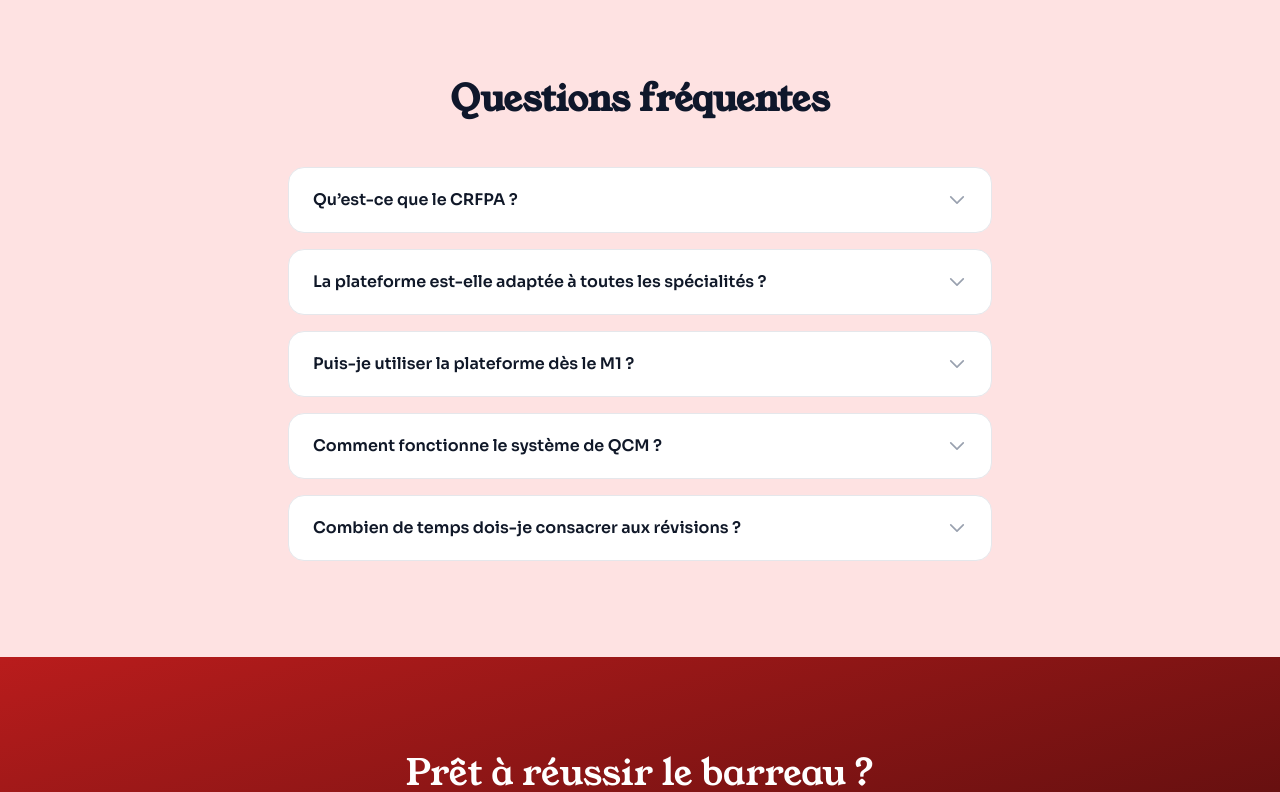
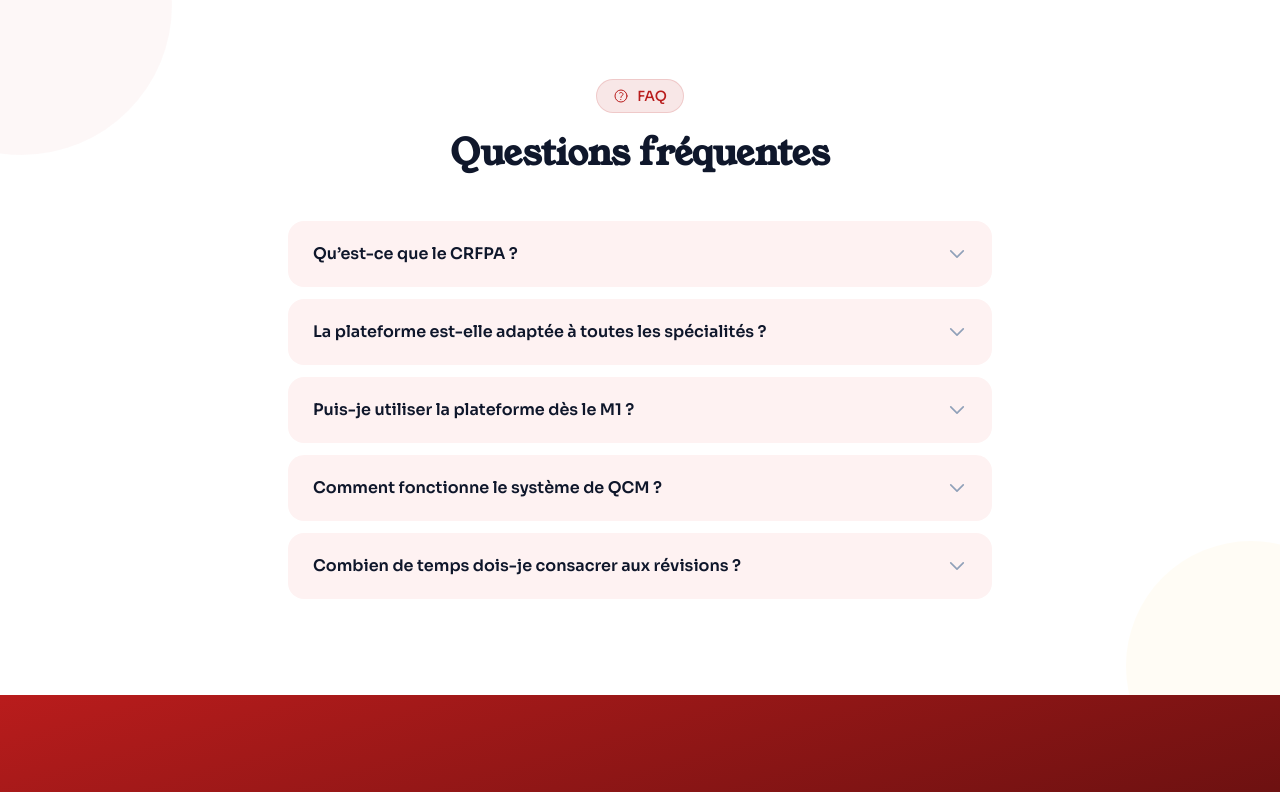
Before and after one commit to loicgautierbp-cpu/prepa-crfpa, a Next.js app: page / in a window 1280 px wide. Shown: the part 3260-4052 px from the top of the page. Built offline with nearby package versions, Linux system fonts and the light colour scheme; no server answers.

Commit message:
FAQ redesign: fond blanc, badge, cards actives, decorations

```diff
--- a/src/components/home/FaqSection.jsx
+++ b/src/components/home/FaqSection.jsx
@@ -56,22 +56,31 @@ export default function FaqSection() {
   };
 
   return (
-    <section id="faq" className="py-16 md:py-24 bg-[#fee2e2]">
-      <div className="max-w-3xl mx-auto px-4 sm:px-6 lg:px-8">
-        <h2 style={{ fontFamily: 'var(--font-display)' }} className="text-3xl md:text-4xl font-bold text-slate-900 text-center mb-12">
-          Questions fréquentes
-        </h2>
-        <div className="space-y-4">
+    <section id="faq" className="py-16 md:py-24 bg-white relative overflow-hidden">
+      {/* Decorative elements */}
+      <div className="absolute top-0 left-0 w-[300px] h-[300px] bg-[#b91c1c]/[0.03] rounded-full -ml-32 -mt-32 pointer-events-none"></div>
+      <div className="absolute bottom-0 right-0 w-[250px] h-[250px] bg-amber-400/[0.04] rounded-full -mr-24 -mb-24 pointer-events-none"></div>
+      <div className="max-w-3xl mx-auto px-4 sm:px-6 lg:px-8 relative z-10">
+        <div className="text-center mb-12">
+          <div className="inline-flex items-center gap-2 bg-[#b91c1c]/10 border border-[#b91c1c]/15 rounded-full px-4 py-1.5 text-sm font-medium text-[#b91c1c] mb-5">
+            <svg className="w-4 h-4" fill="none" viewBox="0 0 24 24" stroke="currentColor" strokeWidth="1.5"><path strokeLinecap="round" strokeLinejoin="round" d="M9.879 7.519c1.171-1.025 3.071-1.025 4.242 0 1.172 1.025 1.172 2.687 0 3.712-.203.179-.43.326-.67.442-.745.361-1.45.999-1.45 1.827v.75M21 12a9 9 0 1 1-18 0 9 9 0 0 1 18 0Zm-9 5.25h.008v.008H12v-.008Z" /></svg>
+            FAQ
+          </div>
+          <h2 style={{ fontFamily: 'var(--font-display)' }} className="text-3xl md:text-4xl font-bold text-slate-900">
+            Questions fréquentes
+          </h2>
+        </div>
+        <div className="space-y-3">
           {FAQ_ITEMS.map((item, index) => (
-            <div key={index} className="bg-white rounded-2xl border border-gray-200">
+            <div key={index} className={`bg-[#fef2f2] rounded-2xl border transition-all ${openIndex === index ? 'border-[#b91c1c]/20 shadow-md' : 'border-transparent hover:border-slate-200'}`}>
               <button
                 onClick={() => toggleFaq(index)}
                 className="w-full flex items-center justify-between px-6 py-5 text-left"
               >
-                <span className="text-base font-semibold text-gray-900">{item.question}</span>
+                <span className={`text-base font-semibold ${openIndex === index ? 'text-[#b91c1c]' : 'text-slate-900'}`}>{item.question}</span>
                 <svg
-                  className={`faq-chevron w-5 h-5 text-gray-400 shrink-0 ml-4 ${
-                    openIndex === index ? 'open' : ''
+                  className={`faq-chevron w-5 h-5 shrink-0 ml-4 ${
+                    openIndex === index ? 'open text-[#b91c1c]' : 'text-slate-400'
                   }`}
                   fill="none"
                   viewBox="0 0 24 24"
```
